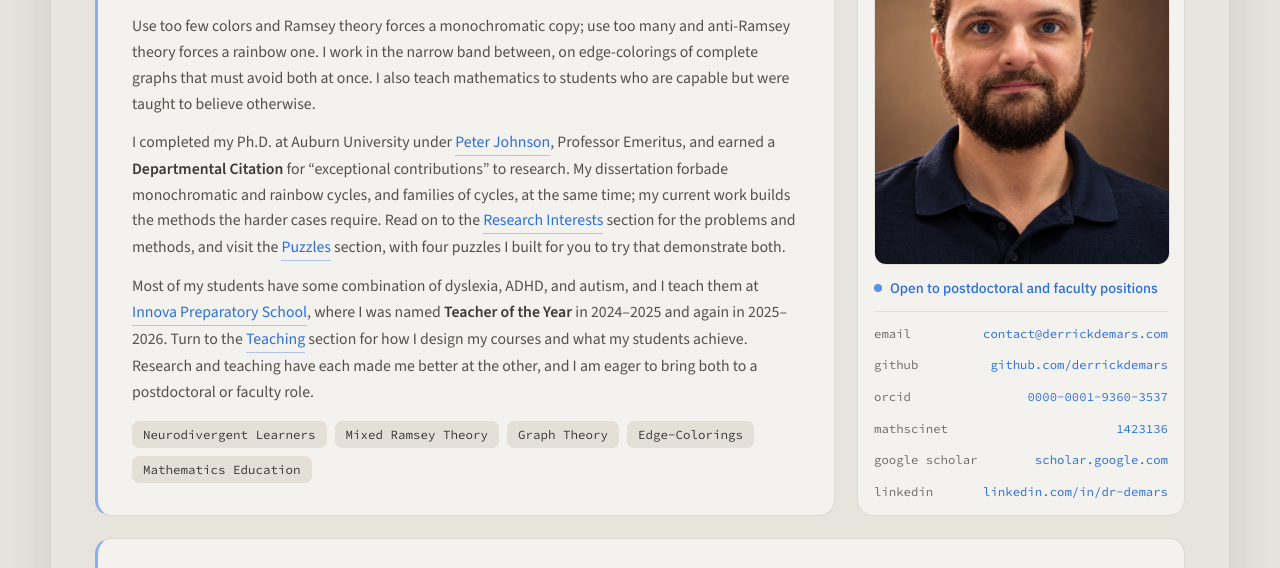
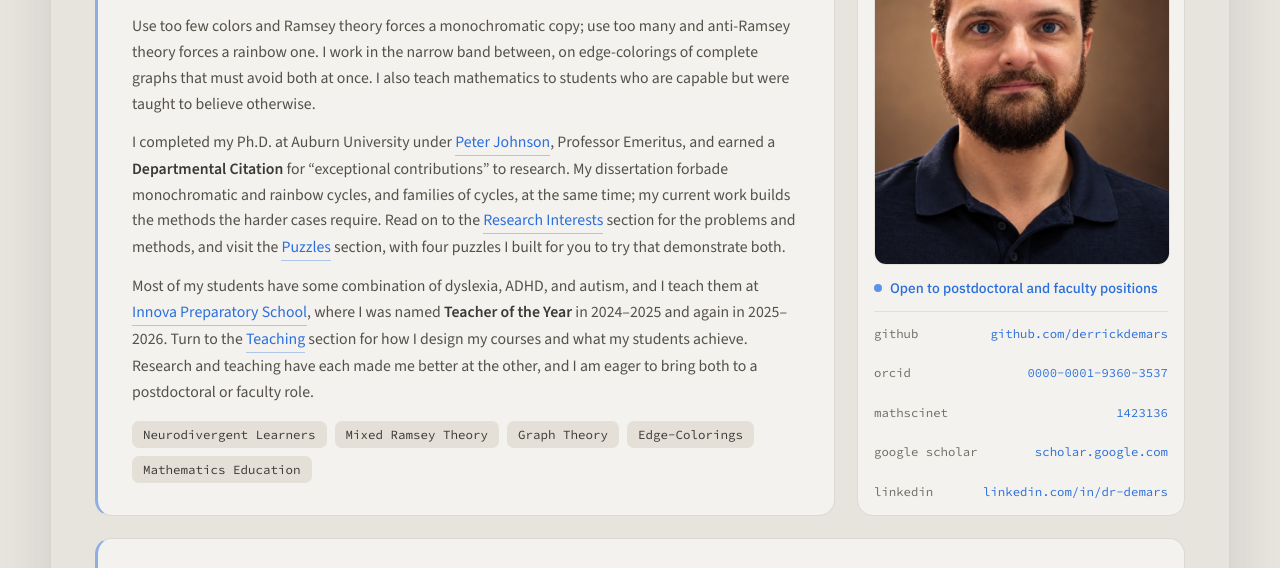
Before and after one commit to derrickdemars/derrickdemars.github.io, a plain HTML site: page index.html in a window 1280 px wide. Shown: the part 225-793 px from the top of the page. Drawn offline with nearby package versions, Linux system fonts and the light colour scheme.

Commit message:
Remove email contact from index.html
Removed email contact information from the side info section.

```diff
--- a/index.html
+++ b/index.html
@@ -251,7 +251,6 @@ height="0" width="0" style="display:none;visibility:hidden"></iframe></noscript>
           <div style="display: inline-flex; align-items: center; gap: 8px; font-size: 13.83px; color: #2a6fdb; font-weight: 500"><span style="width:8px; height:8px; border-radius:50%; background:#5b93e6;"></span><span class="otto-sparkle">Open to postdoctoral and faculty positions</span></div>
           <div style="height:1px; background:#e4e0d8;"></div>
           <div data-r="contact" style="display:flex; flex-direction:column; gap:10px; font-family:'IBM Plex Mono',monospace; font-size:12.33px; min-width:0;">
-            <div style="display:flex; justify-content:space-between; gap:12px;"><span style="color:#6f6b64;">email</span><a href="mailto:contact@derrickdemars.com" style="color:#2a6fdb; text-decoration:none;">contact@derrickdemars.com</a></div>
             <div style="display:flex; justify-content:space-between; gap:12px;"><span style="color:#6f6b64; flex-shrink:0;">github</span><a href="https://github.com/derrickdemars" target="_blank" rel="noopener" style="color:#2a6fdb; text-decoration:none; text-align:right;">github.com/derrickdemars</a></div>
             <div style="display:flex; justify-content:space-between; gap:12px;"><span style="color:#6f6b64; flex-shrink:0;">orcid</span><a href="https://orcid.org/0000-0001-9360-3537" target="_blank" rel="noopener" style="color:#2a6fdb; text-decoration:none; text-align:right;">0000-0001-9360-3537</a></div>
             <div style="display:flex; justify-content:space-between; gap:12px;"><span style="color:#6f6b64; flex-shrink:0;">mathscinet</span><a href="https://mathscinet.ams.org/mathscinet/MRAuthorID/1423136" target="_blank" rel="noopener" style="color:#2a6fdb; text-decoration:none; text-align:right;">1423136</a></div>
```
